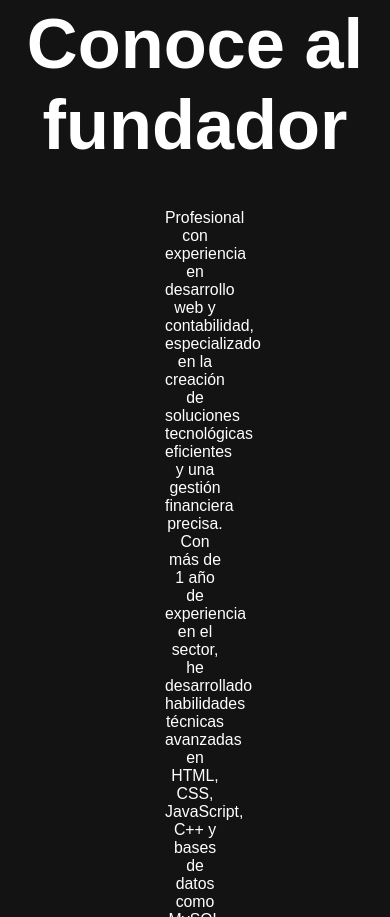
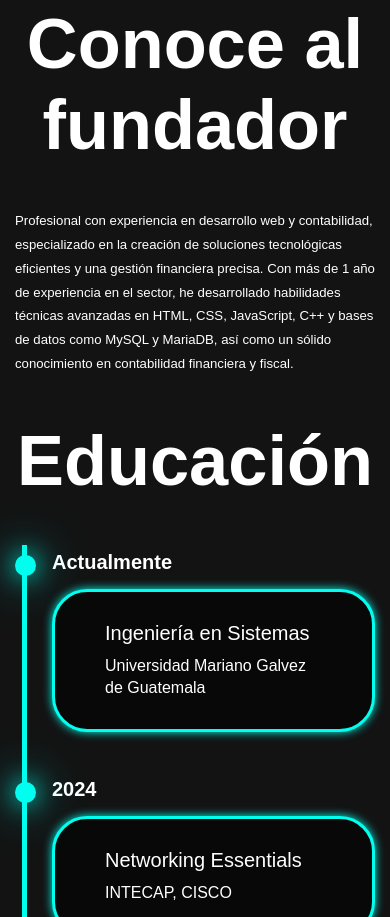
Before and after one commit to Albert-Z00Z/laughTale, a plain HTML site: page index.html in a window 390 px wide. Shown: the part 1247-2164 px from the top of the page. Drawn offline with nearby package versions, Linux system fonts and the light colour scheme.

Commit message:
se mejoró el responsive

```diff
--- a/index.html
+++ b/index.html
@@ -64,14 +64,15 @@
 
         <section class="education" id="education">
             <h2 class="heading">Conoce al fundador</h2>
-            <p class="description">
+            <div class="home-content">
+                <p>
                     Profesional con experiencia en desarrollo web y contabilidad,
                     especializado en la creación de soluciones tecnológicas eficientes
                     y una gestión financiera precisa. Con más de 1 año de experiencia en el sector,
                      he desarrollado habilidades técnicas avanzadas en HTML, CSS, JavaScript, C++
                      y bases de datos como MySQL y MariaDB, así como un sólido conocimiento en contabilidad financiera y fiscal.
                 </p>
-
+            </div>
 
             <h2 class="heading">Educación</h2>
             <div class="timeline-items">
--- a/style.css
+++ b/style.css
@@ -726,6 +726,10 @@ timeline-item:last-child {
     .home-img img {
         width: 56vw;
     }
+    .home-content p{
+        max-width: 600px;
+        margin: 0 auto;
+    }
     .services h2 {
         margin-bottom: 3rem;
     }
```
Lines whose indentation alone changed are shown as unchanged.
